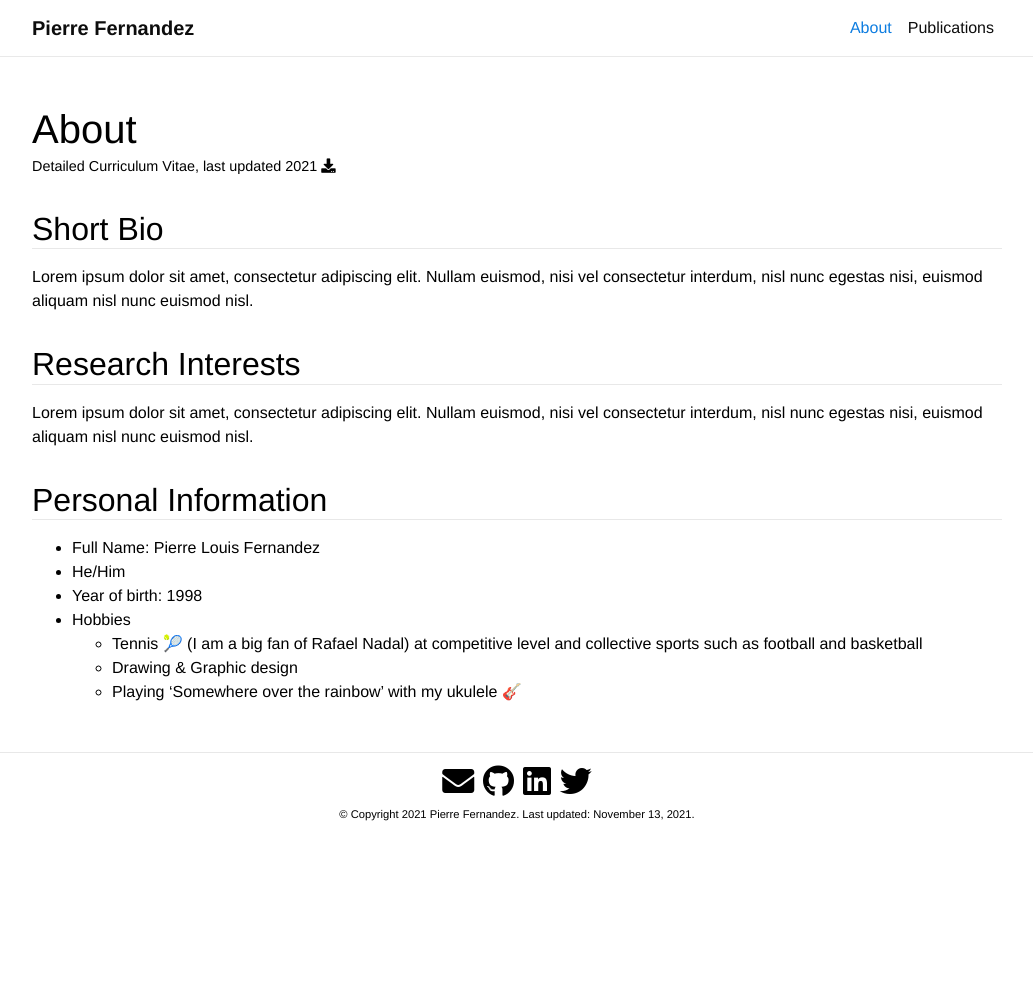
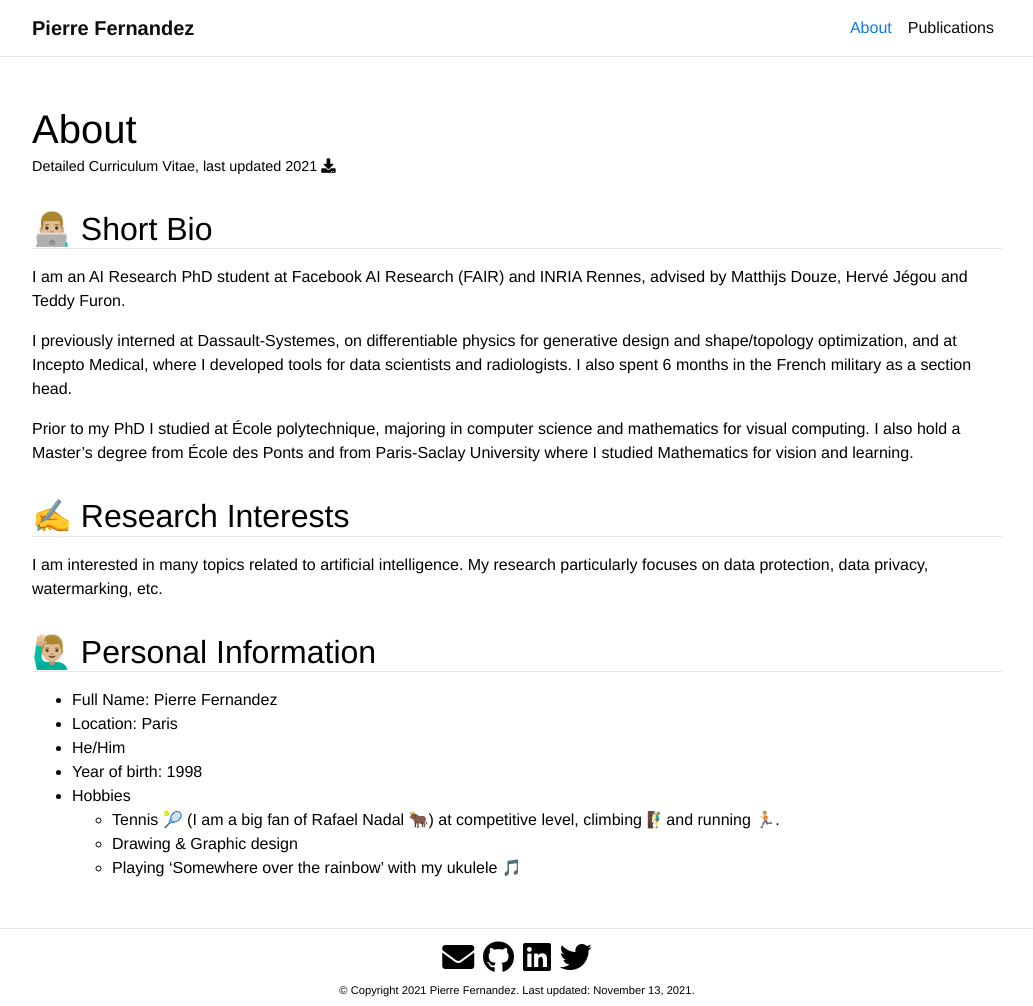
Before and after one commit to pierrefdz/pierrefdz.github.io, a Jekyll site: the page built from _pages/about.md, in a window 1280 px wide and 1006 px high. Shown: the whole window, without its empty margins (123-1156 px from the left). Built offline with Jekyll 4.4.1, drawn with Linux system fonts in a browser that asks for light colours; nearby versions of some CDN libraries; a style sheet for code colours, icons or effects is not loaded.

Commit message:
Update about.md

```diff
--- a/_pages/about.md
+++ b/_pages/about.md
@@ -7,19 +7,25 @@ nav: true
 ---
 
 
-## Short Bio
+## 👨🏼‍💻 Short Bio
 
-Lorem ipsum dolor sit amet, consectetur adipiscing elit. Nullam euismod, nisi vel consectetur interdum, nisl nunc egestas nisi, euismod aliquam nisl nunc euismod nisl.
+I am an AI Research PhD student at Facebook AI Research (FAIR) and INRIA Rennes, advised by [Matthijs Douze](https://scholar.google.fr/citations?user=0eFZtREAAAAJ&hl=fr), [Hervé Jégou](https://scholar.google.fr/citations?user=1lcY2z4AAAAJ&hl=fr) and [Teddy Furon](https://scholar.google.fr/citations?user=aLUbWzAAAAAJ&hl=fr).
 
-## Research Interests
+I previously interned at Dassault-Systemes, on differentiable physics for generative design and shape/topology optimization, and at [Incepto Medical](https://incepto-medical.com/en), where I developed tools for data scientists and radiologists. I also spent 6 months in the French military as a section head.
 
-Lorem ipsum dolor sit amet, consectetur adipiscing elit. Nullam euismod, nisi vel consectetur interdum, nisl nunc egestas nisi, euismod aliquam nisl nunc euismod nisl.
+Prior to my PhD I studied at [École polytechnique](https://www.polytechnique.edu/en), majoring in computer science and mathematics for visual computing. I also hold a Master's degree from [École des Ponts ](https://www.ecoledesponts.fr/en) and from [Paris-Saclay University](https://www.universite-paris-saclay.fr/en) where I studied Mathematics for vision and learning.
 
-## Personal Information
-- Full Name: Pierre Louis Fernandez
+## ✍️ Research Interests
+
+I am interested in many topics related to artificial intelligence. My research particularly focuses on data protection, data privacy, watermarking, etc.
+
+## 🙋🏼‍♂️ Personal Information
+
+- Full Name: Pierre Fernandez
+- Location: Paris
 - He/Him
 - Year of birth: 1998
 - Hobbies
-    - Tennis 🎾 (I am a big fan of Rafael Nadal) at competitive level and collective sports such as football and basketball
+    - Tennis 🎾 (I am a big fan of Rafael Nadal 🐂) at competitive level, climbing 🧗‍♂️and running 🏃🏼.
     - Drawing & Graphic design
-    - Playing 'Somewhere over the rainbow' with my ukulele 🎸
+    - Playing 'Somewhere over the rainbow' with my ukulele 🎵
```
